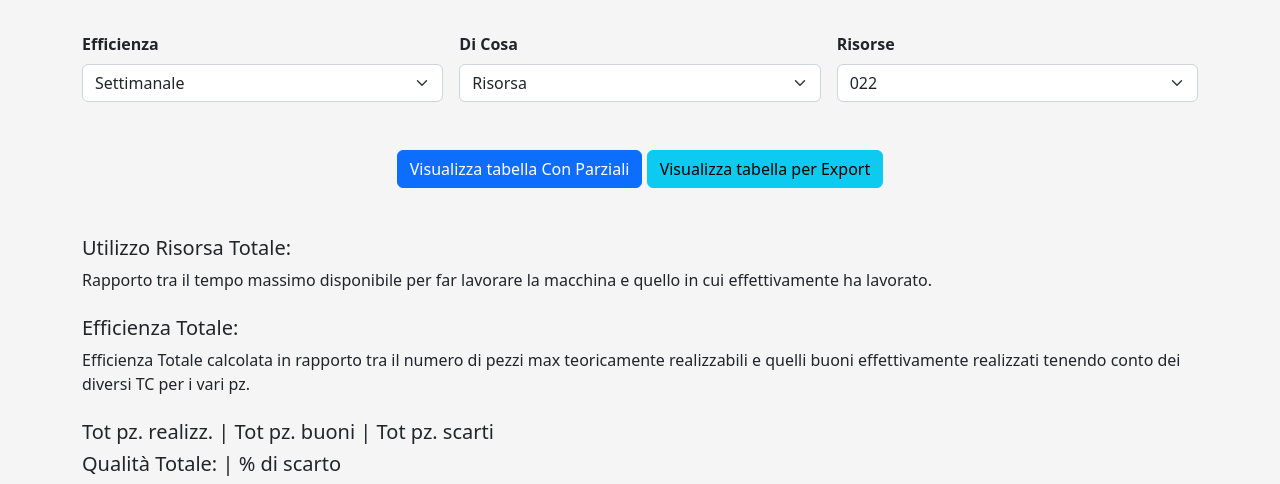
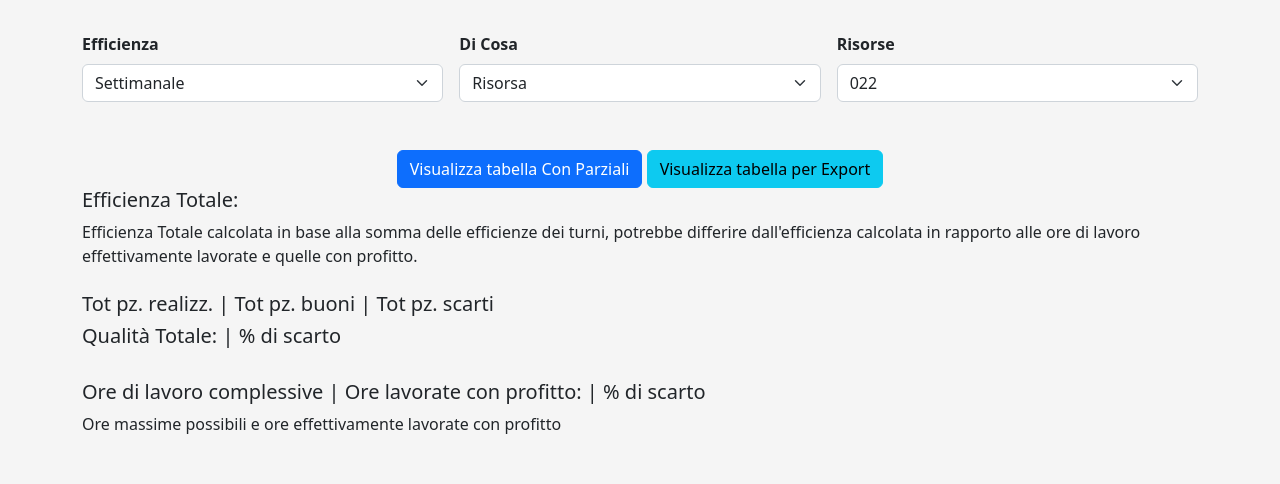
Before and after one commit to maurovisi/andonBoard, a PHP site: page /andonDashboard.php in a window 1280 px wide. Shown: the part 80-564 px from the top of the page. Run offline with PHP 8.4, Linux system fonts and the light colour scheme; the visitor is signed in with stand-in values (Sample User, id 1); data comes from the database, SQL or seed files in the repository; some libraries are stand-ins or nearby versions.

Commit message:
efficienza operatore a dashboard ok

```diff
--- a/andonDashboard.php
+++ b/andonDashboard.php
@@ -147,13 +147,15 @@
                     <button type="button" class="btn btn-info" data-target="data-table">Visualizza tabella per Export</button>
                 </div>
             </form>
-
+            <!--
             <h5 class="mt-5">Utilizzo Risorsa Totale: <span class="fw-bold" id="usoRisorsaTot"></span></h5>
-            <p class="pb-2">Rapporto tra il tempo massimo disponibile per far lavorare la macchina e quello in cui effettivamente ha lavorato.</p>
+            <p class="pb-2">Rapporto tra il tempo massimo disponibile per far lavorare la macchina e quello in cui effettivamente ha lavorato.</p> -->
             <h5>Efficienza Totale: <span class="fw-bold" id="efficienza-totale"></span></h5>
-            <p class="pb-2">Efficienza Totale calcolata in rapporto tra il numero di pezzi max teoricamente realizzabili e quelli buoni effettivamente realizzati tenendo conto dei diversi TC per i vari pz.</p>
+            <p class="pb-2">Efficienza Totale calcolata in base alla somma delle efficienze dei turni, potrebbe differire dall'efficienza calcolata in rapporto alle ore di lavoro effettivamente lavorate e quelle con profitto.</p>
             <h5>Tot pz. realizz. <span class="fw-bold" id="totalePezziRealizzati"></span> | Tot pz. buoni <span class="fw-bold" id="pzBuoniRealizzati"></span> | Tot pz. scarti <span class="fw-bold" id="pzScartiRealizzati"></span></h5>
-            <h5 class="mb-5">Qualità Totale: <span class="fw-bold" id="qualita-totale"></span> | % di scarto <span class="fw-bold" id="percentualeScarto"></span></h5>
+            <h5 class="pb-4">Qualità Totale: <span class="fw-bold" id="qualita-totale"></span> | % di scarto <span class="fw-bold" id="percentualeScarto"></span></h5>
+            <h5>Ore di lavoro complessive <span class="fw-bold" id="oreMax"></span> | Ore lavorate con profitto: <span class="fw-bold" id="oreProfittevoli"></span> | % di scarto <span class="fw-bold" id="scartoOre"></span></h5>
+            <p class="mb-5">Ore massime possibili e ore effettivamente lavorate con profitto</p>
 
             <table class="table table-striped table-hover">
                 <thead>
@@ -309,12 +311,13 @@
                     data: $(this).serialize(),
                     dataType: 'json', // Expect a JSON response
                     success: function(data) {
+                        /*
                         if (data.usoRisorsaTot != 'errore') {
                             $('#usoRisorsaTot').text(data.usoRisorsaTot.toFixed(2) + '%');
                         } else {
                             $('#usoRisorsaTot').text('Calcolo non possibile per questa opzione.');
                         }
-
+                        */
                         $('#efficienza-totale').text(data.efficienzaTot.toFixed(2) + '%');
                         //$('#efficienza-totale-R').text(data.efficienzaTotaleR.toFixed(2) + '%');
                         $('#qualita-totale').text(data.qualitaTot.toFixed(2) + '%');
@@ -323,6 +326,9 @@
                         $('#pzBuoniRealizzati').text(data.pzBuoniRealizzati);
                         $('#pzScartiRealizzati').text(data.pzScartiRealizzati);
                         $('#percentualeScarto').text((100 - data.qualitaTot).toFixed(2) + '%');
+                        $('#oreMax').text(data.totOreLavoroIntervallo);
+                        $('#oreProfittevoli').text(data.totOreProfittevoli);
+                        $('#scartoOre').text(data.scartoOre + '%');
 
                         let lastDate = '';
                         let lastShift = '';
```
Also changed, not shown: get_data.php (+18 -4 lines).
